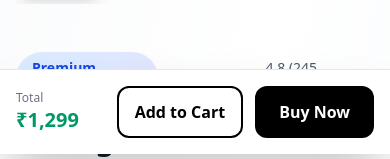
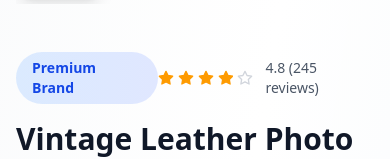
Before and after one commit to moula2002/printing-ecommerce, a React (Vite) app: page /product/1 in a window 390 px wide. Shown: the part 690-849 px from the top of the page. Built offline with nearby package versions, Linux system fonts and the light colour scheme.

Commit message:
first commit

```diff
--- a/src/pages/ProductDetailsPage.jsx
+++ b/src/pages/ProductDetailsPage.jsx
@@ -215,6 +215,8 @@ export default function ProductDetailsPage() {
       exit={{ opacity: 0 }}
       className="min-h-screen bg-gradient-to-br from-gray-50 via-white to-blue-50/30"
     >
+
+
       {/* Success Notification */}
       <AnimatePresence>
         {showAddedToCart && (
@@ -786,38 +788,6 @@ export default function ProductDetailsPage() {
           </>
         )}
       </AnimatePresence>
-
-      {/* Mobile Bottom Action Bar */}
-      <div className="lg:hidden fixed bottom-0 left-0 right-0 bg-white border-t border-gray-200 p-4 shadow-2xl z-40">
-        <div className="flex items-center justify-between">
-          <div>
-            <div className="text-xs text-gray-500">Total</div>
-            <div className="text-xl font-bold text-emerald-600">₹{(quantity * enhancedProduct.price).toLocaleString('en-IN')}</div>
-          </div>
-          <div className="flex gap-3">
-            <motion.button
-              whileTap={{ scale: 0.95 }}
-              onClick={handleAddToCart}
-              disabled={!enhancedProduct.inStock}
-              className={`px-4 py-3 border-2 rounded-xl font-bold transition ${enhancedProduct.inStock ?
-                'border-black text-black hover:bg-black hover:text-white' :
-                'border-gray-300 text-gray-400 cursor-not-allowed'}`}
-            >
-              Add to Cart
-            </motion.button>
-            <motion.button
-              whileTap={{ scale: 0.95 }}
-              onClick={handleBuyNowWithConfirm}
-              disabled={!enhancedProduct.inStock}
-              className={`px-6 py-3 rounded-xl font-bold transition ${enhancedProduct.inStock ?
-                'bg-black text-white hover:bg-gray-800' :
-                'bg-gray-300 text-gray-500 cursor-not-allowed'}`}
-            >
-              Buy Now
-            </motion.button>
-          </div>
-        </div>
-      </div>
     </motion.div>
   );
 }
```
